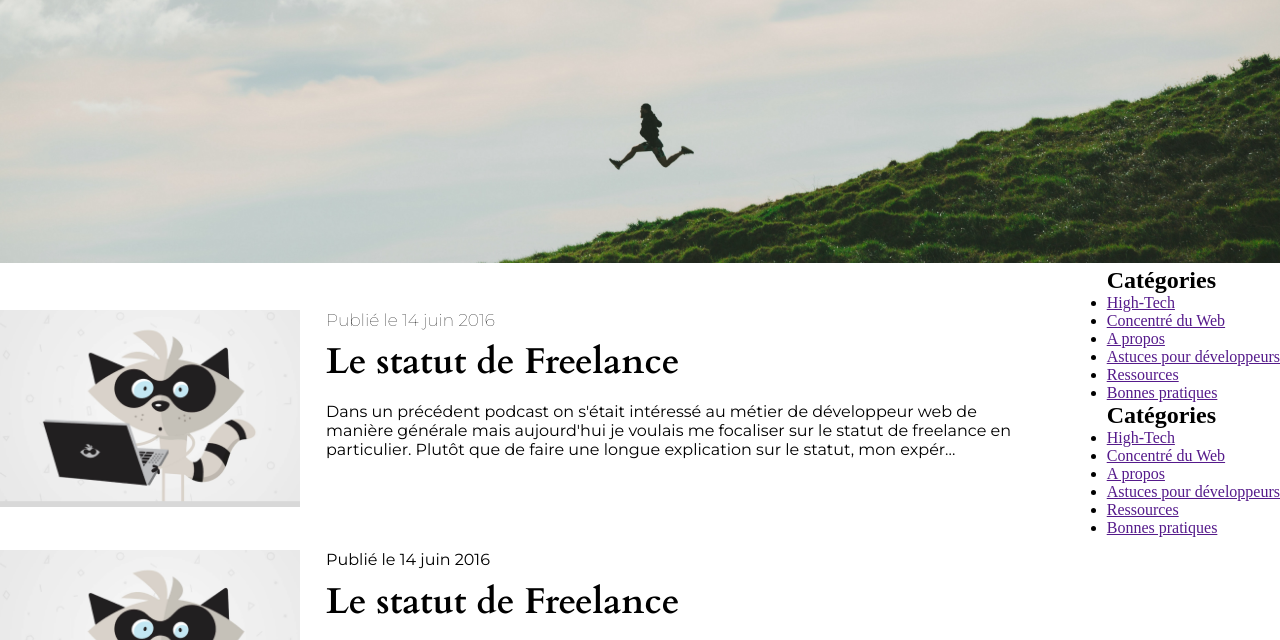
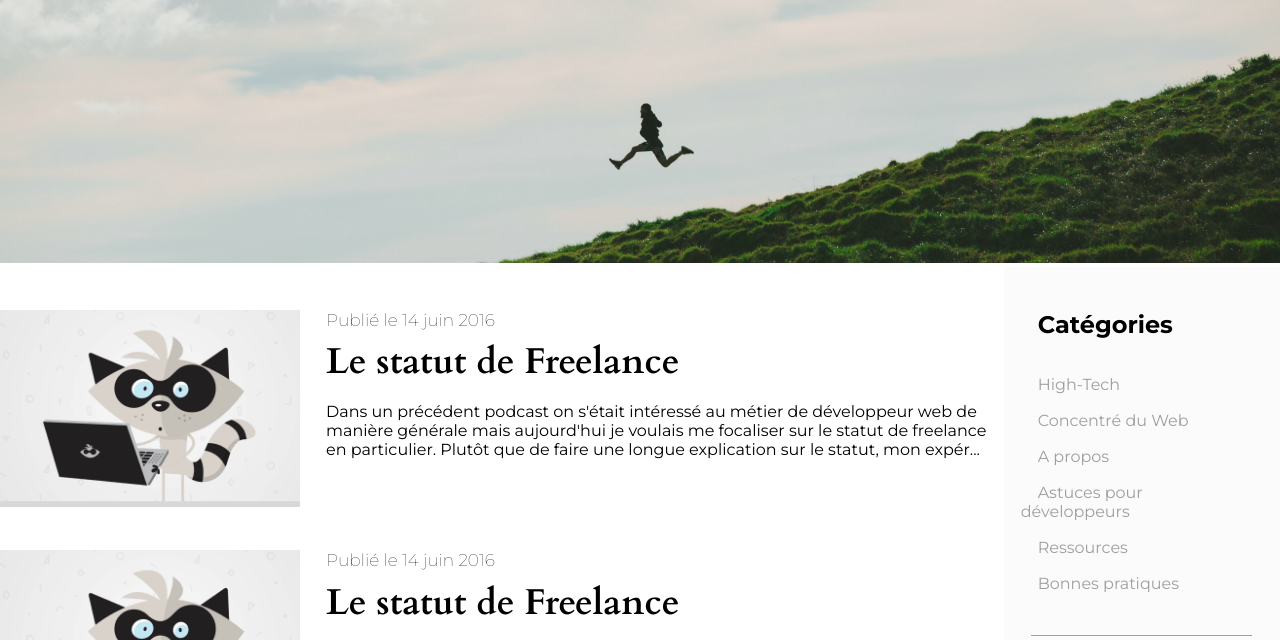
Before and after one commit to Sosopend/racoon, a website: page index.html in a window 1280 px wide. Shown: the part 107-747 px from the top of the page. Drawn offline with Linux system fonts and the light colour scheme.

Commit message:
Fini grand écran

```diff
--- a/index.html
+++ b/index.html
@@ -60,7 +60,7 @@
             <div>
                 <img src="./src/racoon.png" alt="Image de raton laveur devant un ordinateur portable">
                 <article>
-                    <p>Publié le 14 juin 2016</p>
+                    <p class="date">Publié le 14 juin 2016</p>
                     <h2>Le statut de Freelance</h2>
                     <p>Dans un précédent podcast on s'était intéressé au métier de développeur web de manière générale
                         mais
@@ -73,7 +73,7 @@
             <div>
                 <img src="./src/racoon.png" alt="Image de raton laveur devant un ordinateur portable">
                 <article>
-                    <p>Publié le 14 juin 2016</p>
+                    <p class="date">Publié le 14 juin 2016</p>
                     <h2>Le statut de Freelance</h2>
                     <p>Dans un précédent podcast on s'était intéressé au métier de développeur web de manière générale
                         mais
@@ -86,7 +86,7 @@
             <div>
                 <img src="./src/racoon.png" alt="Image de raton laveur devant un ordinateur portable">
                 <article>
-                    <p>Publié le 14 juin 2016</p>
+                    <p class="date">Publié le 14 juin 2016</p>
                     <h2>Le statut de Freelance</h2>
                     <p>Dans un précédent podcast on s'était intéressé au métier de développeur web de manière générale
                         mais
@@ -109,7 +109,7 @@
                     <li><a href="">Bonnes pratiques</a></li>
                 </ul>
             </section>
-
+            <div class="footer-line"></div>
             <section>
                 <h2>Catégories</h2>
                 <ul>
--- a/scss/footer.scss
+++ b/scss/footer.scss
@@ -0,0 +1,28 @@
+footer {
+    font-family: 'montserrat';
+    max-width: 378px;
+    background-color: #FBFBFB;
+
+    h2{
+        margin-top: 43px;
+        margin-bottom: 36px;
+        margin-left: 34px;
+    }
+    ul {
+        list-style: none;
+    }
+    a {
+        text-decoration: none;
+        color: #9F9F9F;
+        padding: 17px   ;
+    }
+    li {
+        margin: 17px;
+    }
+    .footer-line {
+        max-width: 80%;
+        height: 1px;
+        background-color: #9F9F9F;
+        margin: 42.7px auto;
+    }
+}
```
Also changed, not shown: style.css, 1 other file.
